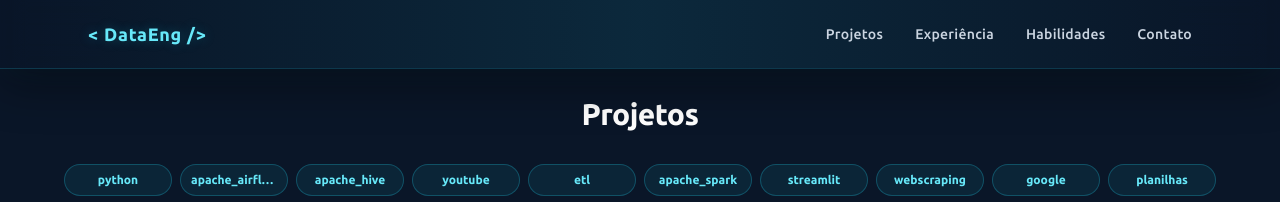
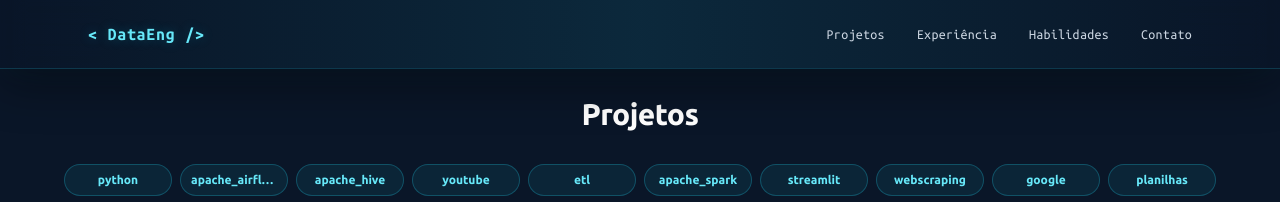
Before and after one commit to rodrigorocha1234/portfolio, a Jekyll site: the page built from projects.md, in a window 1280 px wide. Shown: the top 202 px of the page. Built offline with Jekyll 4.4.1, drawn with Linux system fonts in a browser that asks for light colours; nearby versions of some CDN libraries.

Commit message:
correção

```diff
--- a/assets/css/main.css
+++ b/assets/css/main.css
@@ -613,14 +613,27 @@ nav a[href="/"]:hover {
     0 0 28px rgba(34, 211, 238, 0.15);
 }
 
+/* Logo */
+nav a:first-child {
+  font-family: 'Ubuntu Mono', monospace;
+  font-weight: 700;
+}
+
+/* Links do menu (desktop e mobile) */
+nav a:not(:first-child) {
+  font-family: 'Ubuntu Mono', sans-serif;
+  font-weight: 500;
+  letter-spacing: 0.03em;
+}
+
 /* ==========================================================
    SAUDAÇÃO
    ========================================================== */
 
 #greeting {
-  color: rgba(103, 232, 249, 0.9);
-  font-weight: 600;
-  letter-spacing: 0.18em;
+  font-family: 'Ubuntu Mono', monospace;
+  font-weight: 400;
+  letter-spacing: 0.25em;
   text-shadow: 0 0 8px rgba(34, 211, 238, 0.18);
 
   overflow: hidden;
```
